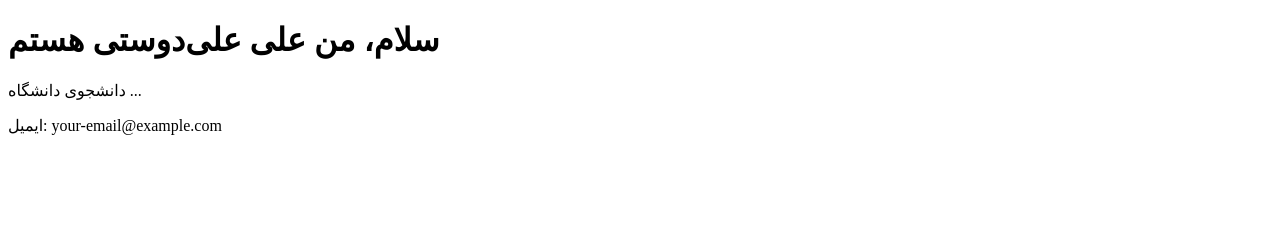
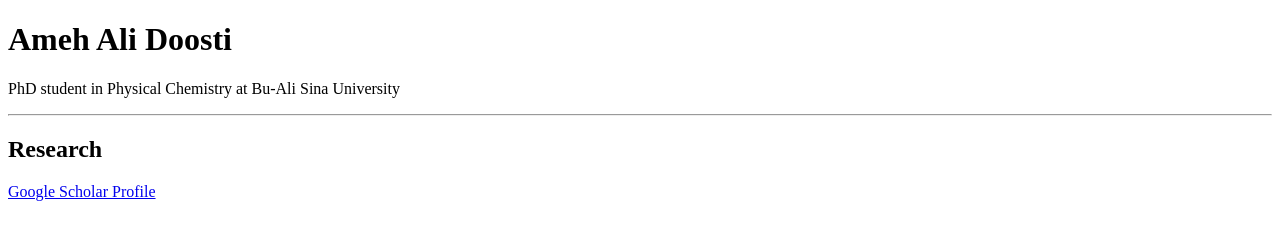
Before and after one commit to AAlidoosti1402/Alidoosti.github.io, a plain HTML site: page index.html in a window 1280 px wide. Drawn offline with Linux system fonts and the light colour scheme.

Commit message:
Update index.html

```diff
--- a/index.html
+++ b/index.html
@@ -1,12 +1,25 @@
 <!DOCTYPE html>
-<html lang="fa">
+<html lang="en">
 <head>
     <meta charset="UTF-8">
-    <title>Ali Alidoosti</title>
+    <title>Ameneh Alidoosti</title>
 </head>
+
 <body>
-    <h1>سلام، من علی علی‌دوستی هستم</h1>
-    <p>دانشجوی دانشگاه ...</p>
-    <p>ایمیل: your-email@example.com</p>
+
+    <h1>Ameh Ali Doosti</h1>
+
+    <p>PhD student in Physical Chemistry at Bu-Ali Sina University</p>
+
+    <hr>
+
+    <h2>Research</h2>
+
+    <p>
+        <a href="https://scholar.google.com/citations?hl=fa&user=xtPt6csAAAAJ&view_op=list_works" target="_blank">
+            Google Scholar Profile
+        </a>
+    </p>
+
 </body>
 </html>
```
